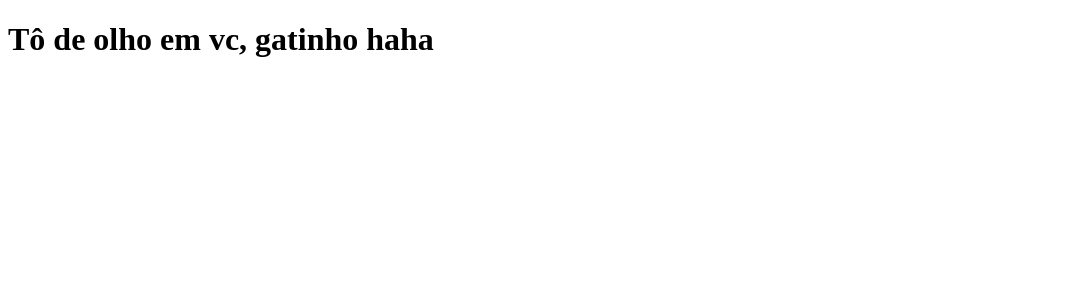
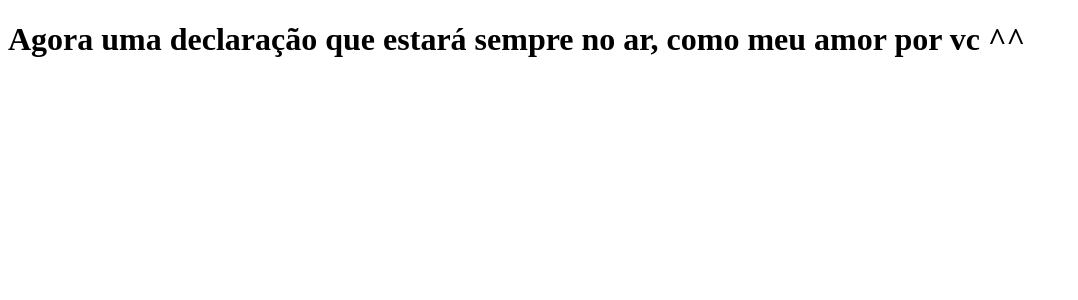
Before and after one commit to RenataLReis/clone-tabnews-2, a Next.js app: page / in a window 1280 px wide. Shown: the top 300 px of the page, without its empty margins (0-1078 px from the left). Built offline with nearby package versions, Linux system fonts and the light colour scheme.

Commit message:
altera mensagem

```diff
--- a/pages/index.js
+++ b/pages/index.js
@@ -1,5 +1,5 @@
 function Home() {
-    return <h1>Tô de olho em vc, gatinho haha</h1>
+    return <h1>Agora uma declaração que estará sempre no ar, como meu amor por vc ^^</h1>
 }
 
 export default Home;
```
